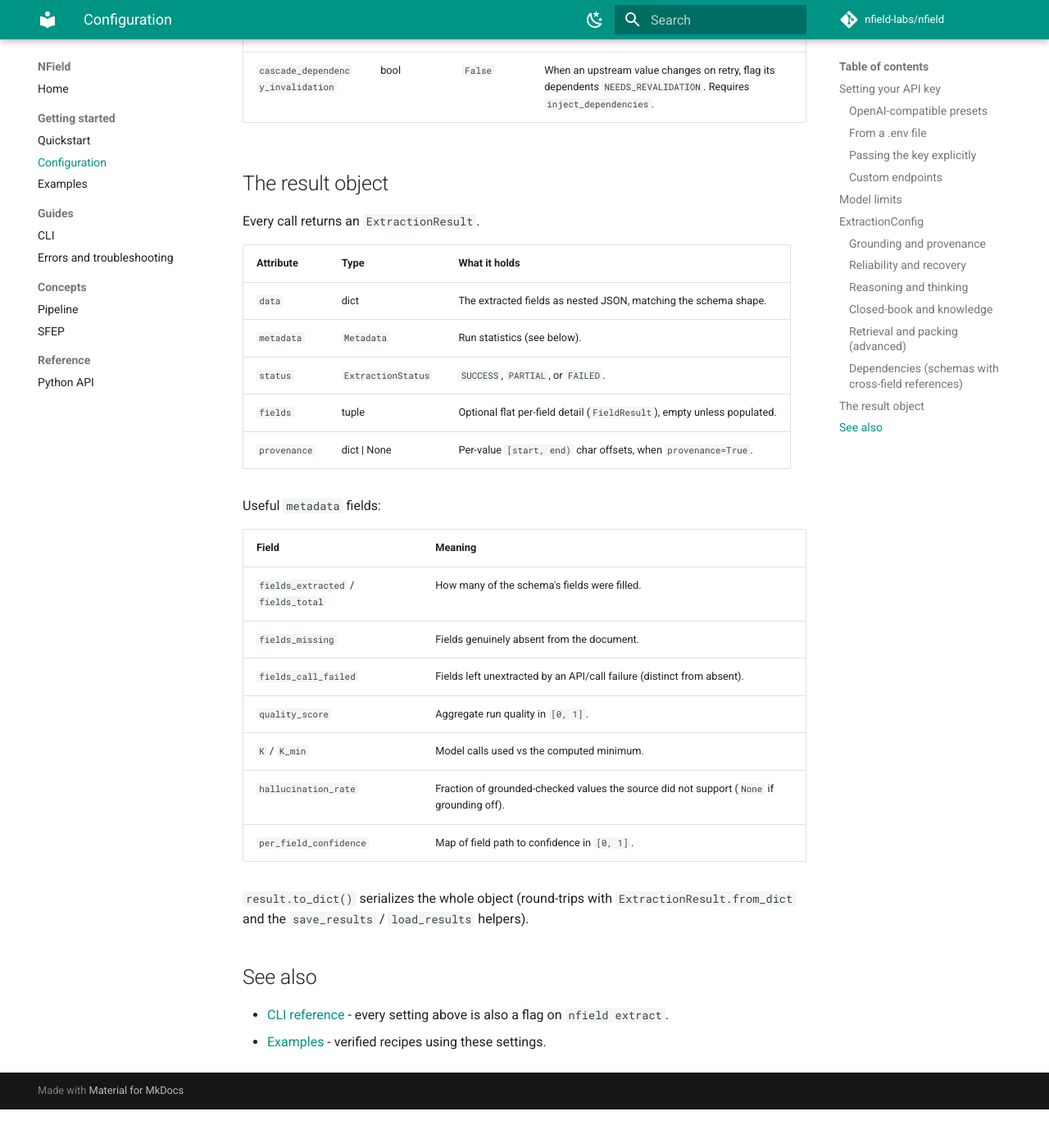
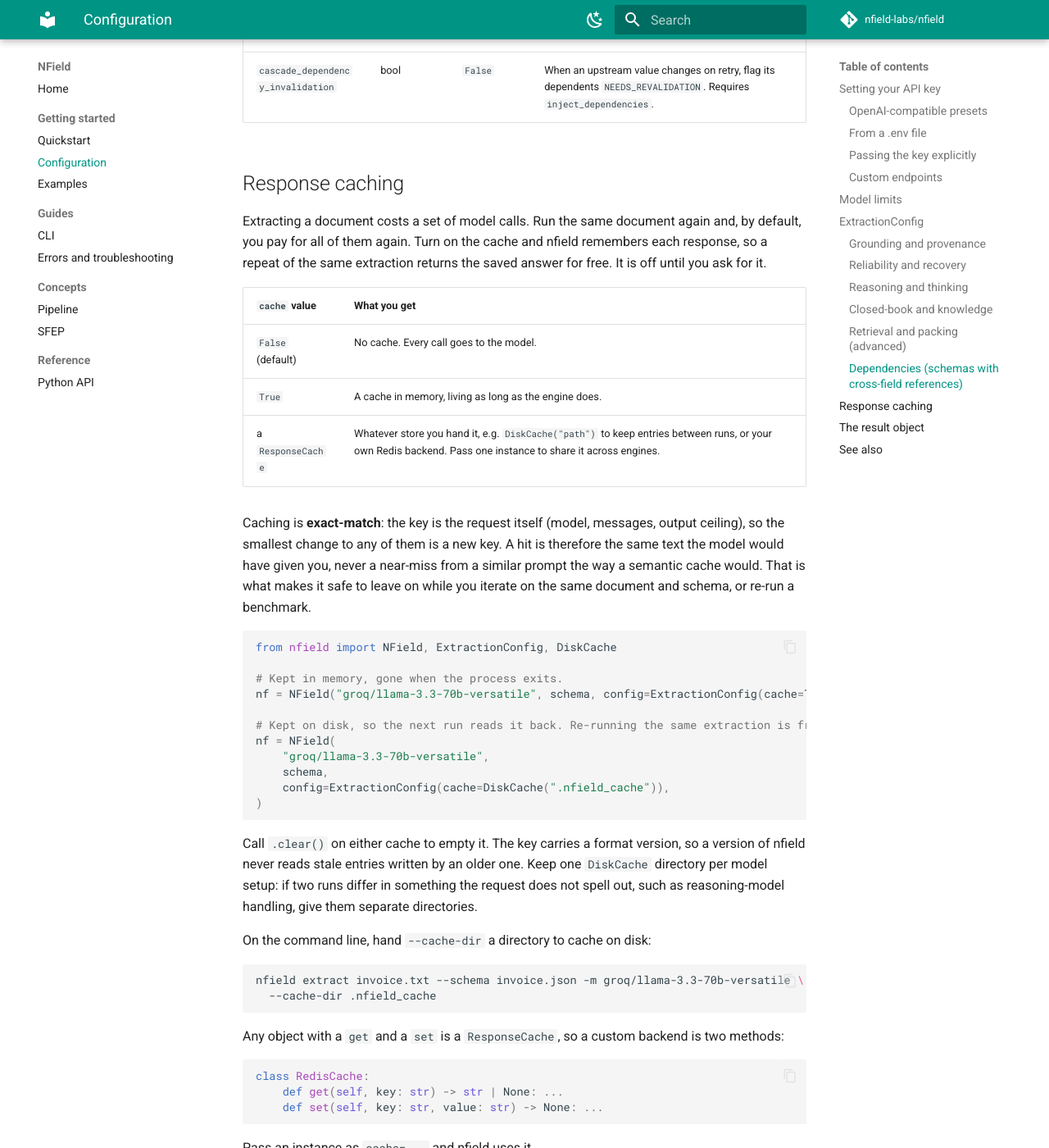
Before and after one commit to nfield-labs/nfield, an MkDocs documentation site: the page built from docs/configuration.md, in a window 1280 px wide and 1400 px high, scrolled down 6217 px. Shown: the whole window at 82% size. Built offline with MkDocs 1.6.1 and Material for MkDocs 9.7.7, drawn with Linux system fonts in a browser that asks for light colours; comment, search, counter and statistics services are not loaded; before the commit the page ends 7570 px from its top, so only the background shows below that; some of the changed text lies outside the part shown.

Commit message:
docs: document response caching
Add a caching section to the configuration guide and the README: what the
three cache values do, why the match is exact rather than semantic, the
memory, disk, and custom-backend forms, and the --cache-dir flag. Note the
new cache argument on from_model in the API reference.

````diff
--- a/docs/configuration.md
+++ b/docs/configuration.md
@@ -201,6 +201,61 @@ result = nfield(document, schema, "groq/llama-3.1-8b-instant", config=config)
 | `inject_dependencies` | bool | `True` | Feed a dependent field's prompt the values its upstream dependencies produced. No-op without cross-leaf dependencies. |
 | `cascade_dependency_invalidation` | bool | `False` | When an upstream value changes on retry, flag its dependents `NEEDS_REVALIDATION`. Requires `inject_dependencies`. |
 
+## Response caching
+
+Extracting a document costs a set of model calls. Run the same document again and, by
+default, you pay for all of them again. Turn on the cache and nfield remembers each
+response, so a repeat of the same extraction returns the saved answer for free. It is off
+until you ask for it.
+
+| `cache` value | What you get |
+|---------------|--------------|
+| `False` (default) | No cache. Every call goes to the model. |
+| `True` | A cache in memory, living as long as the engine does. |
+| a `ResponseCache` | Whatever store you hand it, e.g. `DiskCache("path")` to keep entries between runs, or your own Redis backend. Pass one instance to share it across engines. |
+
+Caching is **exact-match**: the key is the request itself (model, messages, output ceiling),
+so the smallest change to any of them is a new key. A hit is therefore the same text the
+model would have given you, never a near-miss from a similar prompt the way a semantic cache
+would. That is what makes it safe to leave on while you iterate on the same document and
+schema, or re-run a benchmark.
+
+```python
+from nfield import NField, ExtractionConfig, DiskCache
+
+# Kept in memory, gone when the process exits.
+nf = NField("groq/llama-3.3-70b-versatile", schema, config=ExtractionConfig(cache=True))
+
+# Kept on disk, so the next run reads it back. Re-running the same extraction is free.
+nf = NField(
+    "groq/llama-3.3-70b-versatile",
+    schema,
+    config=ExtractionConfig(cache=DiskCache(".nfield_cache")),
+)
+```
+
+Call `.clear()` on either cache to empty it. The key carries a format version, so a
+version of nfield never reads stale entries written by an older one. Keep one `DiskCache`
+directory per model setup: if two runs differ in something the request does not spell out,
+such as reasoning-model handling, give them separate directories.
+
+On the command line, hand `--cache-dir` a directory to cache on disk:
+
+```bash
+nfield extract invoice.txt --schema invoice.json -m groq/llama-3.3-70b-versatile \
+  --cache-dir .nfield_cache
+```
+
+Any object with a `get` and a `set` is a `ResponseCache`, so a custom backend is two methods:
+
+```python
+class RedisCache:
+    def get(self, key: str) -> str | None: ...
+    def set(self, key: str, value: str) -> None: ...
+```
+
+Pass an instance as `cache=...` and nfield uses it.
+
 ## The result object
 
 Every call returns an `ExtractionResult`.
````
Also changed, not shown: README.md (+17 -0 lines), docs/api/nfield.md (+4 -2 lines).
